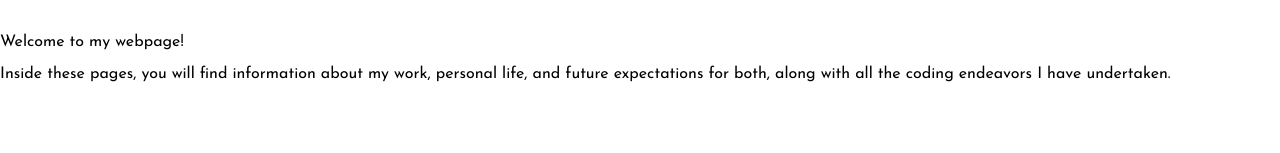
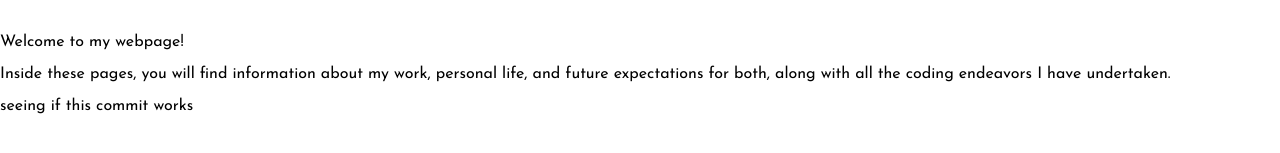
Before and after one commit to stickmichael/Demo-portfolio, a plain HTML site: page index.html in a window 1280 px wide. Shown: the part 235-388 px from the top of the page. Drawn offline with Linux system fonts and the light colour scheme.

Commit message:
Testing git commits
Added a few words on a div in index and on readme

```diff
--- a/index.html
+++ b/index.html
@@ -11,7 +11,7 @@
     <div><p>Welcome to my webpage!</p></div>
     <div><p>Inside these pages, you will find information about my work, personal life, and future expectations for both, along with all the coding endeavors I have undertaken.</p></div>
     <div></div>
-    <div></div>
+    <div><p>seeing if this commit works</p></div>
     <div></div>
 </div>
 
```
Also changed, not shown: 1 other file.
